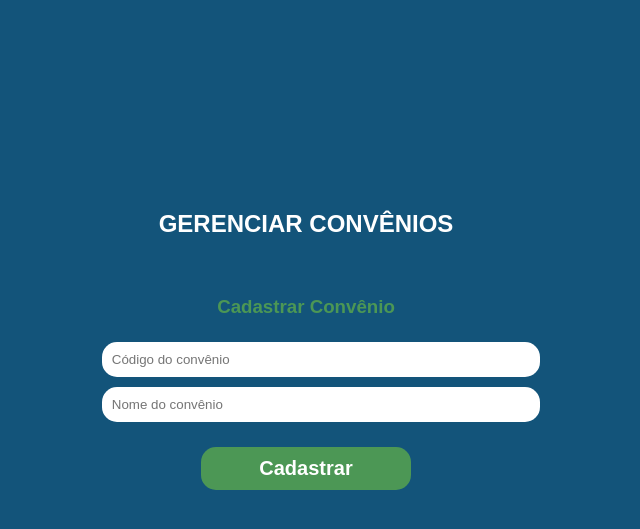
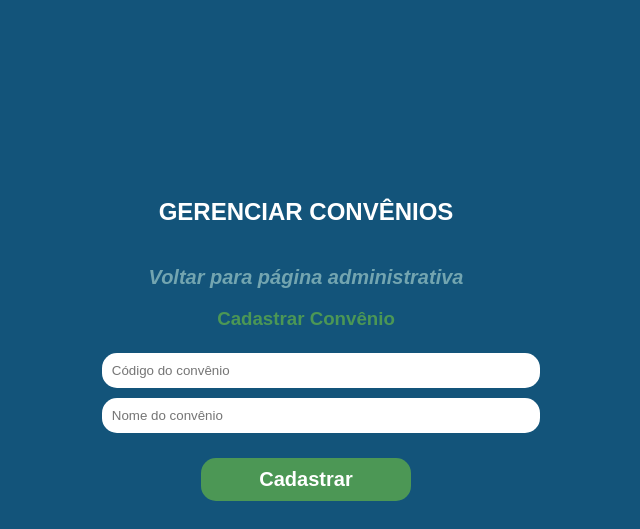
Before and after one commit to vh-mendes/clinicMotivare, a PHP site: page /convenio.php in a window 1280 px wide. Shown: the top 529 px of the page, without its empty margins (334-974 px from the left). Run offline with PHP 8.4, Linux system fonts and the light colour scheme; data that the repository does not hold is empty.

Commit message:
Repositório em produção - 19/12/2024

```diff
--- a/admin/admin.php
+++ b/admin/admin.php
@@ -67,7 +67,7 @@ if (isset($_POST['logout'])) {
                 <li>
                 <form action="" method="POST">
                 <button style= "background-color:#13547a; color: #ffffff; border: none; padding: 10px 20px;
-                  font-size: 16px; cursor: pointer; border-radius: 5px; transition: background-color 0.3s ease;" id="logout-button" type="submit" name="logout">Sair</button>
+                  font-size: 16px; cursor: pointer; border-radius: 5px; transition: background-color 0.3s ease;" id="logout-button" type="submit" name="logout">Logout</button>
                 </form>
 
 
--- a/admin/colaboradores.php
+++ b/admin/colaboradores.php
@@ -65,6 +65,7 @@ $colaboradores = listarColaboradores($pdo);
     <meta name="viewport" content="width=device-width, initial-scale=1.0">
     <title>Motivare - Gerenciamento de Colaboradores</title>
     <link rel="stylesheet" href="cadastro.css">
+    <link rel="icon" type="image/png" href="../img/Principal/Ícone-Navegador/motivare.png">
 </head>
 <body>
     <section>
@@ -77,6 +78,10 @@ $colaboradores = listarColaboradores($pdo);
 
             <main>
                 <!-- Formulário de Cadastro -->
+                <div class="voltarPagina">
+                <a href="../admin/admin.php" class="voltarPagina">Voltar para página administrativa</a>
+            </div>
+
                 <div class="form-container">
                     <h3 CLASS="cadastc">CADASTRAR COLABORADOR</h3>
                     <form action="" method="POST">
--- a/admin/convenio.php
+++ b/admin/convenio.php
@@ -60,6 +60,7 @@ $convenios = listarConvenios($pdo);
     <meta name="viewport" content="width=device-width, initial-scale=1.0">
     <title>Motivare - Gerenciamento de Convênios</title>
     <link rel="stylesheet" href="cadastro.css">
+    <link rel="icon" type="image/png" href="../img/Principal/Ícone-Navegador/motivare.png">
 </head>
 <body>
     <section>
@@ -68,6 +69,9 @@ $convenios = listarConvenios($pdo);
                 <header class="header">
                     <h2 class=editcl> GERENCIAR CONVÊNIOS</h2>
                 </header>
+            </div>
+            <div class="voltarPagina">
+                <a href="../admin/admin.php" class="voltarPagina">Voltar para página administrativa</a>
             </div>
 
             <main>
--- a/admin/formapagto.php
+++ b/admin/formapagto.php
@@ -60,6 +60,7 @@ $formasDePagamento = listarFormasDePagamento($pdo);
     <meta name="viewport" content="width=device-width, initial-scale=1.0">
     <title>Motivare - Gerenciamento de Formas de Pagamento</title>
     <link rel="stylesheet" href="cadastro.css">
+    <link rel="icon" type="image/png" href="../img/Principal/Ícone-Navegador/motivare.png">
 </head>
 <body>
     <section>
@@ -68,6 +69,9 @@ $formasDePagamento = listarFormasDePagamento($pdo);
                 <header class="header">
                     <h2 class="editcl">GERENCIAR FORMAS DE PAGAMENTO</h2>
                 </header>
+            </div>
+            <div class="voltarPagina">
+                <a href="../admin/admin.php" class="voltarPagina">Voltar para página administrativa</a>
             </div>
 
             <main>
--- a/admin/usuario.php
+++ b/admin/usuario.php
@@ -18,7 +18,7 @@ function listarUsuarios($pdo)
 if (isset($_GET['delete'])) {
     $id = intval($_GET['delete']);
     try {
-        $stmt = $pdo->prepare("DELETE FROM usuario WHERE id = :id");
+        $stmt = $pdo->prepare("DELETE FROM usuario WHERE id_usuario = :id");
         $stmt->execute([':id' => $id]);
         $mensagem = "Usuário excluído com sucesso!";
     } catch (PDOException $e) {
```
